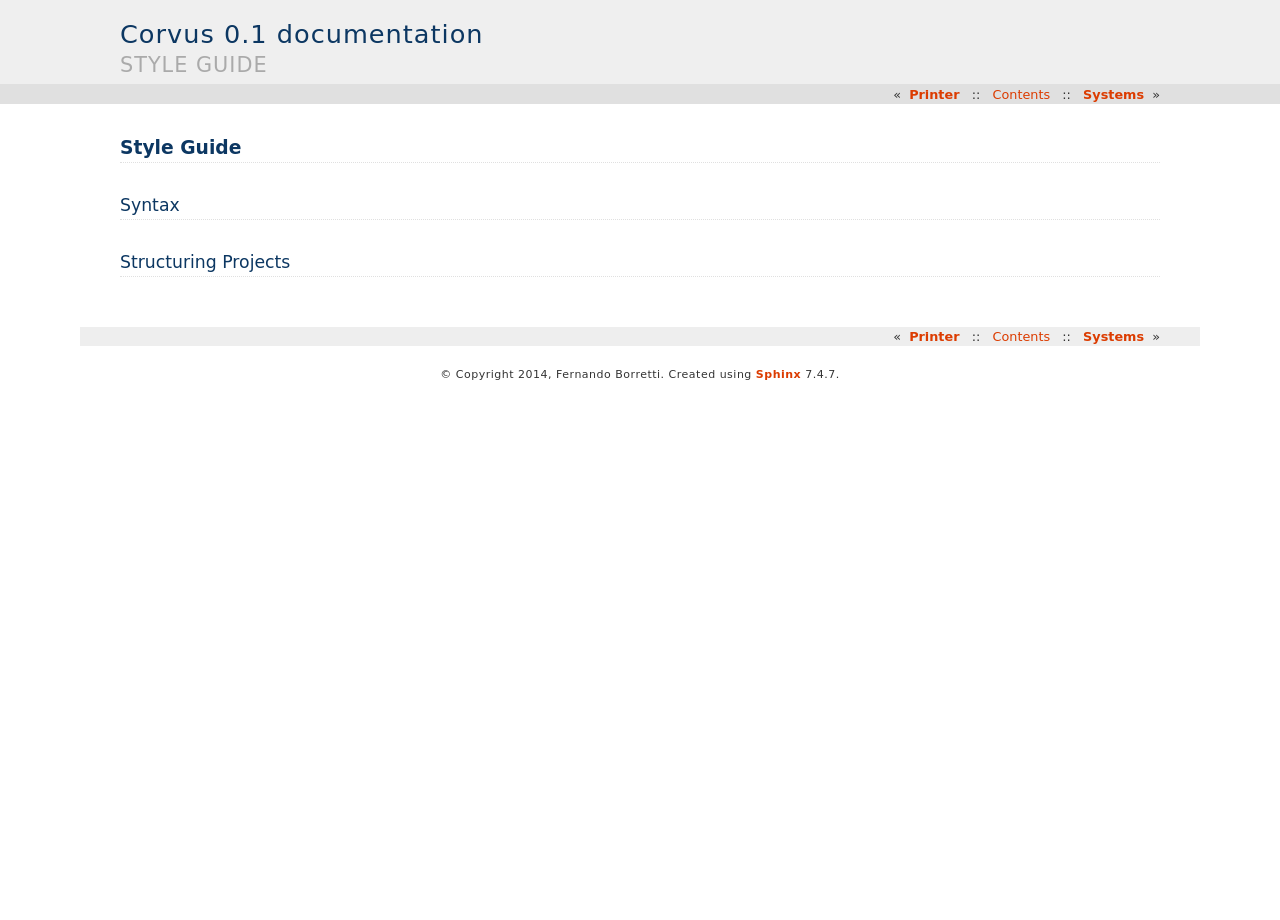
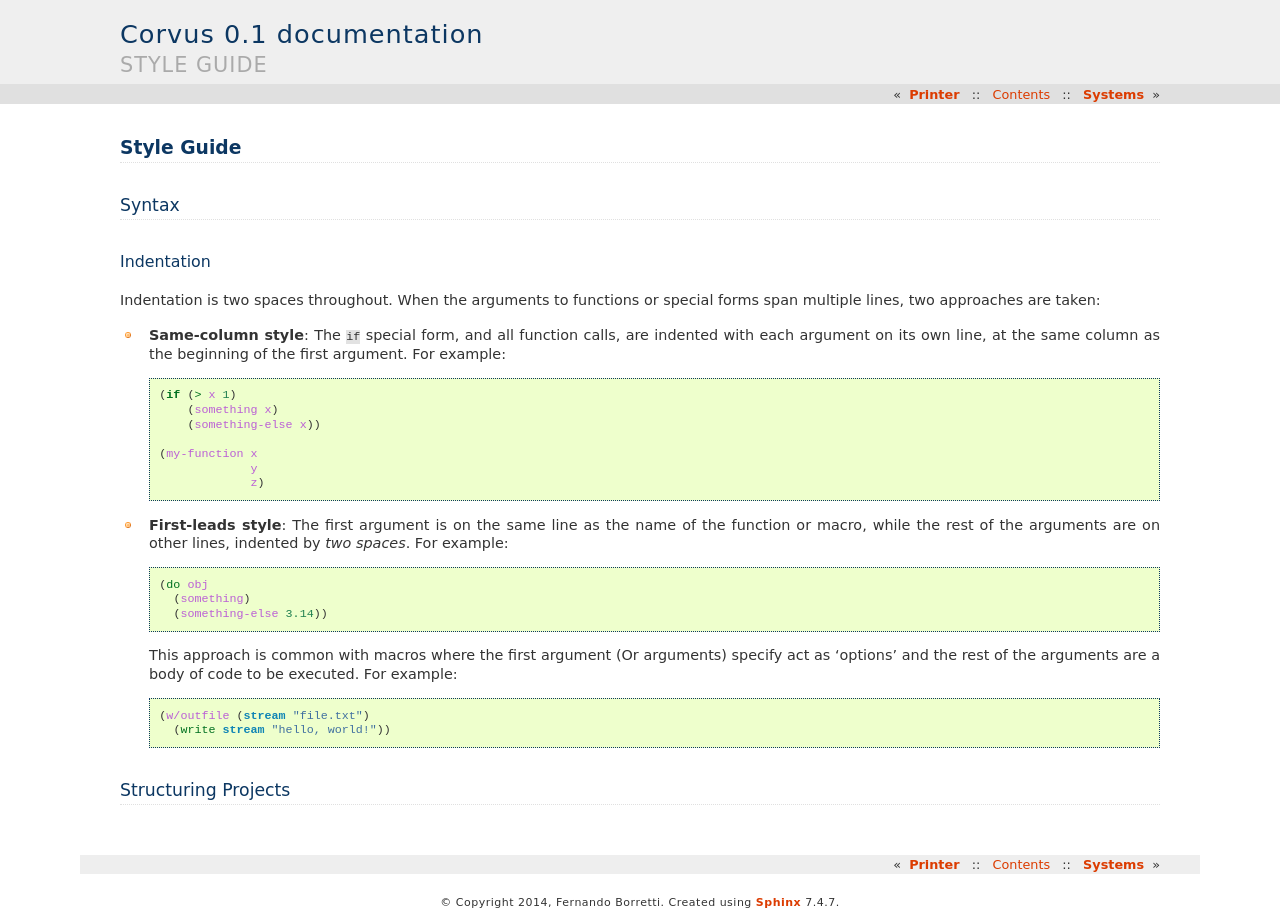
Before and after one commit to eudoxia0/corvus, a Sphinx documentation site: the page built from docs/style.rst, in a window 1280 px wide. Built offline with Sphinx 7.4.7, drawn with Linux system fonts in a browser that asks for light colours; formulas are drawn with MathJax 3.

Commit message:
Update style guide

```diff
--- a/docs/style.rst
+++ b/docs/style.rst
@@ -5,5 +5,45 @@ Style Guide
 Syntax
 ======
 
+Indentation
+-----------
+
+Indentation is two spaces throughout. When the arguments to functions or special
+forms span multiple lines, two approaches are taken:
+
+* **Same-column style**: The :code:`if` special form, and all function calls,
+  are indented with each argument on its own line, at the same column as the
+  beginning of the first argument. For example:
+
+  ::
+
+    (if (> x 1)
+        (something x)
+        (something-else x))
+
+    (my-function x
+                 y
+                 z)
+
+* **First-leads style**: The first argument is on the same line as the name of
+  the function or macro, while the rest of the arguments are on other lines,
+  indented by *two spaces*. For example:
+
+  ::
+
+    (do obj
+      (something)
+      (something-else 3.14))
+
+  This approach is common with macros where the first argument (Or arguments)
+  specify act as 'options' and the rest of the arguments are a body of code to
+  be executed. For example:
+
+  ::
+
+    (w/outfile (stream "file.txt")
+      (write stream "hello, world!"))
+
+
 Structuring Projects
 ====================
```
